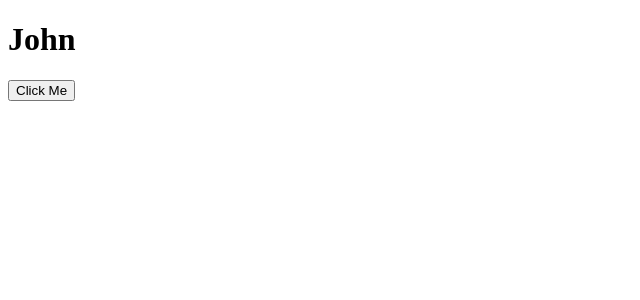
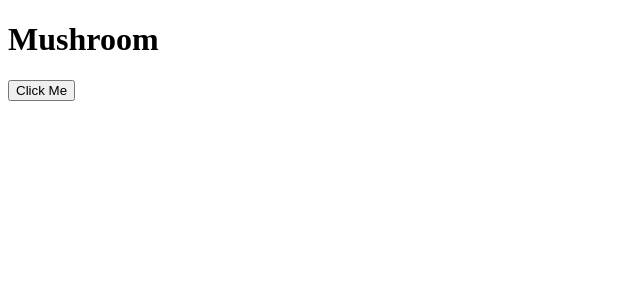
Before and after one commit to GrnPero/React-18-for-Beginners, a React (Vite) app: page / in a window 1280 px wide. Shown: the top 300 px of the page, without its empty margins (0-640 px from the left). Built offline with nearby package versions, Linux system fonts and the light colour scheme.

Commit message:
Solved exercise 2

```diff
--- a/src/App.tsx
+++ b/src/App.tsx
@@ -2,26 +2,21 @@ import React from "react";
 import { useState } from "react";
 
 function App() {
-  const [game, setGame] = useState({
-    id: 1,
-    player: {
-      name: "John",
-    },
+  const [pizza, setPizza] = useState({
+    name: "Spicy Pepperoni",
+    toppings: ["Mushroom"],
   });
 
   const handleClick = () => {
-    setGame({
-      ...game,
-      player: {
-        ...game.player,
-        name: "Jane",
-      },
+    setPizza({
+      ...pizza,
+      toppings: [...pizza.toppings, "Onion"],
     });
   };
 
   return (
     <div>
-      <h1>{game.player.name}</h1>
+      <h1>{pizza.toppings}</h1>
       <button onClick={handleClick}>Click Me</button>
     </div>
   );
```
